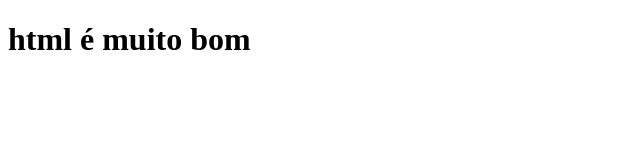
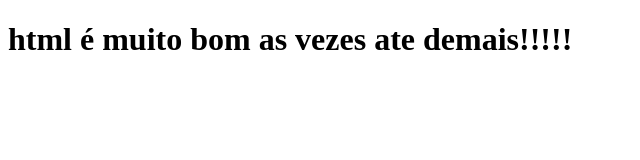
Before and after one commit to JoaoRomeroz/git_Romero, a plain HTML site: page index.html in a window 1280 px wide. Shown: the whole page, without its empty margins (0-640 px from the left). Drawn offline with Linux system fonts and the light colour scheme.

Commit message:
acrescimo

```diff
--- a/index.html
+++ b/index.html
@@ -6,7 +6,7 @@
     <meta name="viewport" content="width=device-width, initial-scale=1.0">
     <title>Meu primeiro login</title>
 </head>
-<h1> html é muito bom</h1>
+<h1> html é muito bom as vezes ate demais!!!!!</h1>
 <body>
 
 </body>
```
